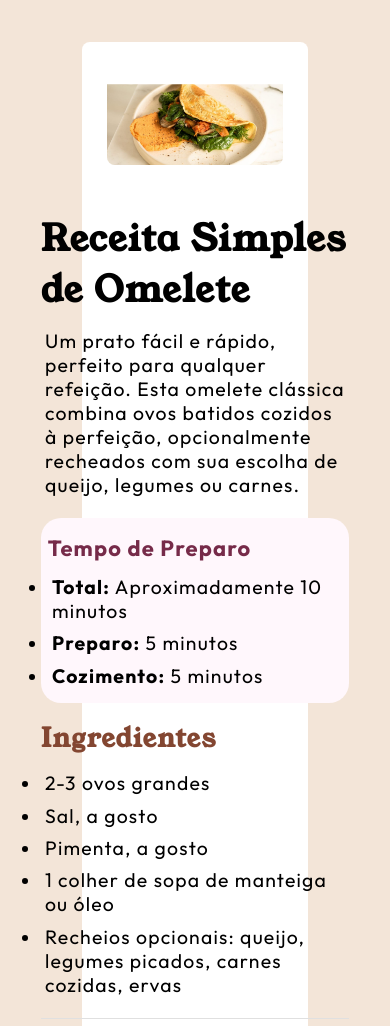
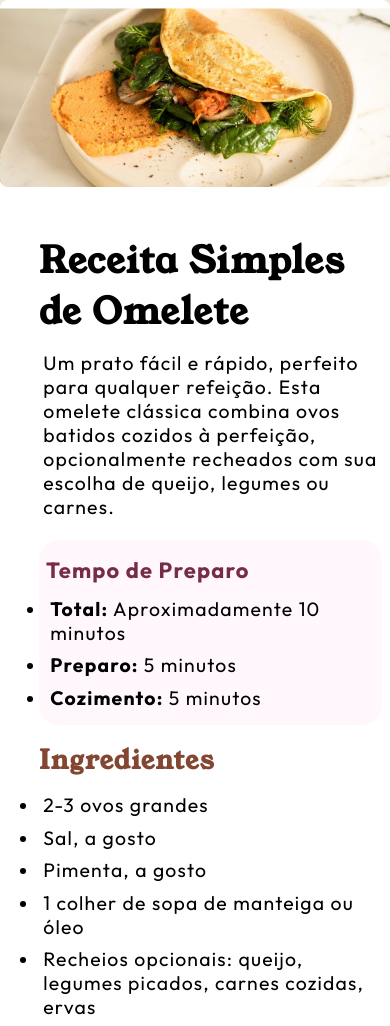
Before and after one commit to eng-joaoelias/receita-omelete, a plain HTML site: page index.html in a window 390 px wide. Shown: the top 1026 px of the page. Drawn offline with Linux system fonts and the light colour scheme.

Commit message:
Update style.css
Responsividade garantida para telas de celular.

```diff
--- a/css/style.css
+++ b/css/style.css
@@ -105,8 +105,10 @@ section {
     flex-direction: column;
     align-items: center;
     border-collapse: collapse;
-    margin-top: 2vh; /* Adicionando margem acima da tabela */
-    margin-bottom: 5vh; /* Adicionando margem abaixo da tabela */
+    margin-top: 2vh;
+    /* Adicionando margem acima da tabela */
+    margin-bottom: 5vh;
+    /* Adicionando margem abaixo da tabela */
 }
 
 .info-nutricional tr,
@@ -130,3 +132,23 @@ h1 {
 .tmp-preparo {
     list-style: inside disc rgb(101, 37, 63);
 }
+
+@media only screen and (max-width: 430px) {
+    .container-conteudo {
+        width: 100vw;
+        margin-top: 0vh;
+        padding: 0;
+    }
+
+    .container-principal {
+        margin: 0;
+    }
+    .foto-receita img {
+        width: 100vw;
+        padding-top: 1vh;
+    }
+    .txt-receita {
+        padding-left: 10vw;
+        padding-right: 2vw;
+    }
+}
```
